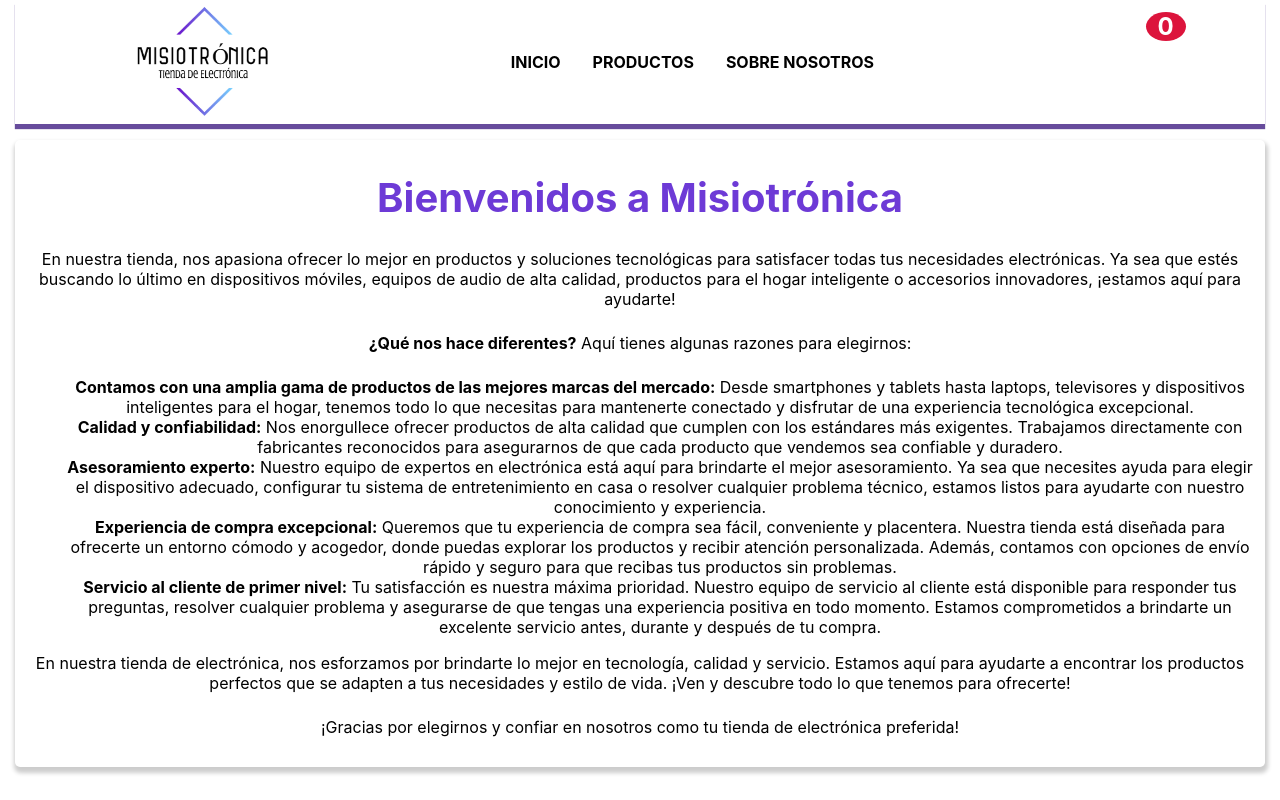
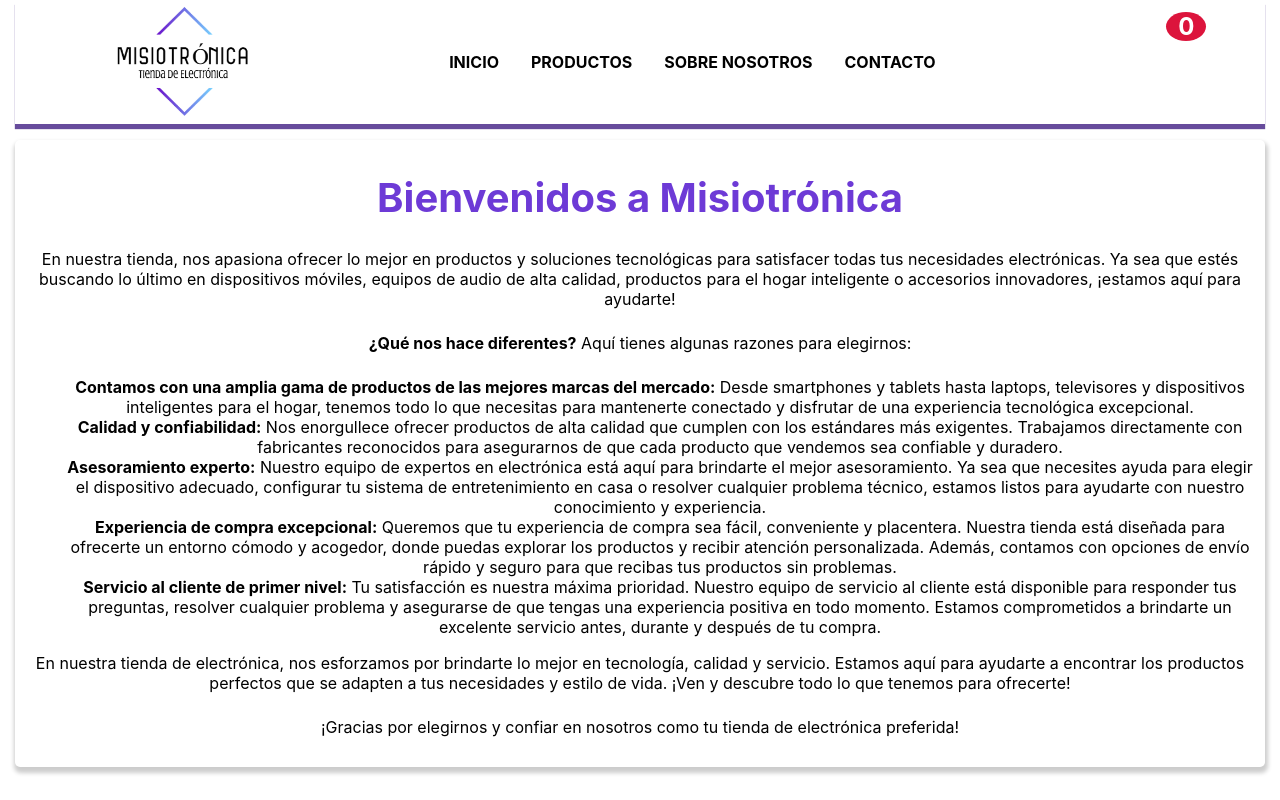
Before and after one commit to francovillarruel/misiotronica, a React (Create React App) app: page / in a window 1280 px wide. Built offline with nearby package versions, Linux system fonts and the light colour scheme; some icons are missing.

Commit message:
Update index.js

```diff
--- a/src/componentes/Header/index.js
+++ b/src/componentes/Header/index.js
@@ -31,6 +31,9 @@ export const Header = () => {
         <li>
             <Link to="sobrenosotros">SOBRE NOSOTROS</Link>
         </li>
+        <li>
+            <Link to="contacto">CONTACTO</Link>
+        </li>
 
     </ul>
     <div className="cart" onClick={toogleMenu}>
```
